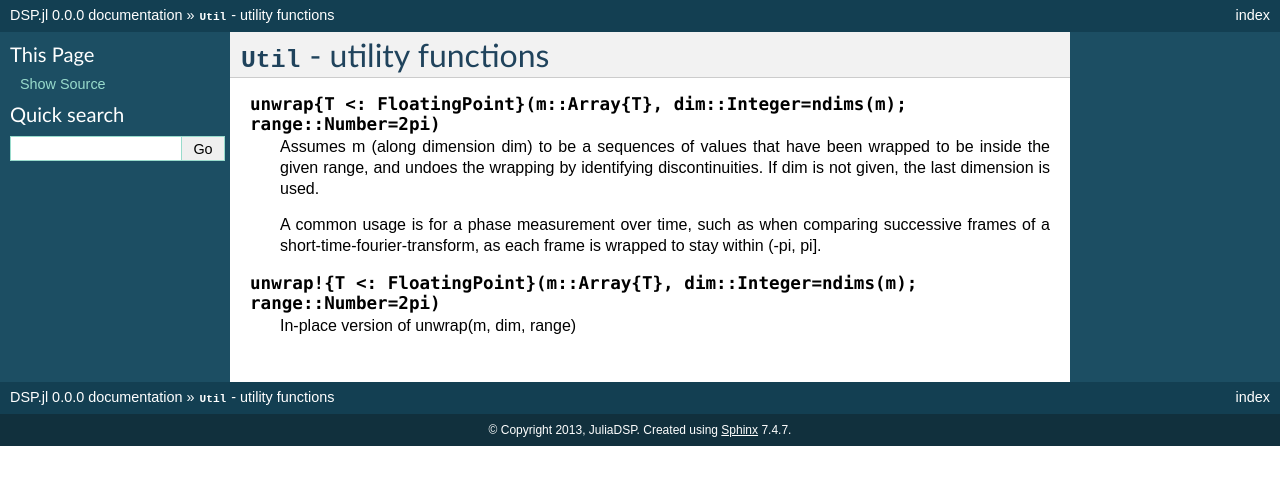
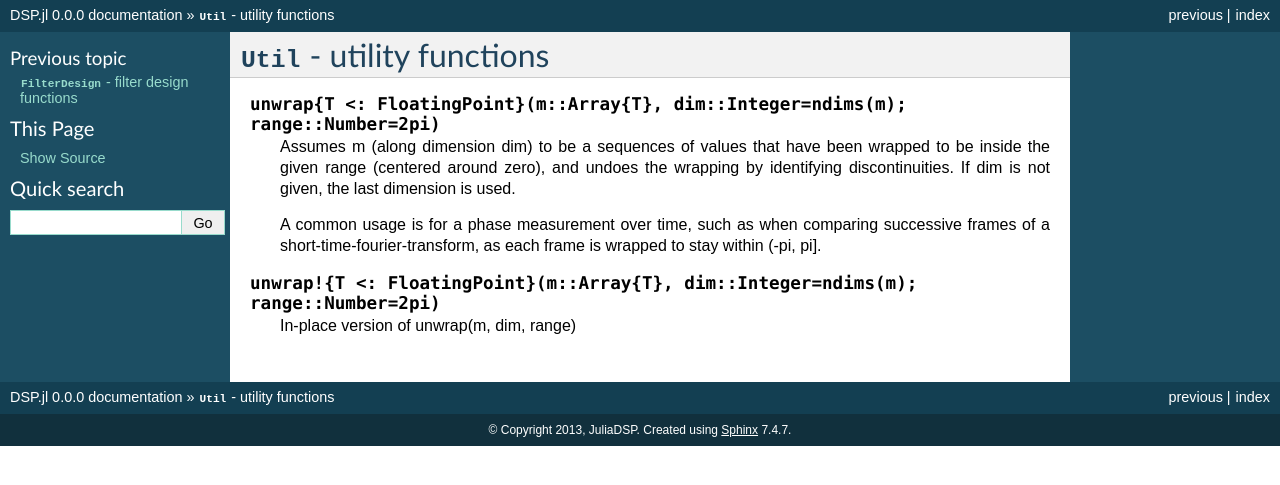
Before and after one commit to JuliaDSP/DSP.jl, a Sphinx documentation site: the page built from doc/util.rst, in a window 1280 px wide. Shown: the top 485 px of the page. Built offline with Sphinx 7.4.7, drawn with Linux system fonts in a browser that asks for light colours; formulas are drawn with MathJax 3.

Commit message:
Fixed documentation for util.jl, added it to index and README.

```diff
--- a/doc/index.rst
+++ b/doc/index.rst
@@ -17,6 +17,7 @@ DSP.jl provides a number of common DSP routines in Julia. So far, the following
    windows.rst
    fftfilt.rst
    filterdesign.rst
+   util.rst
 
 
 Indices and tables
--- a/doc/util.rst
+++ b/doc/util.rst
@@ -4,14 +4,14 @@
 .. function:: unwrap{T <: FloatingPoint}(m::Array{T}, dim::Integer=ndims(m);
                                          range::Number=2pi)
 
-    Assumes m (along dimension dim) to be a sequences of values that have been
-    wrapped to be inside the given range, and undoes the wrapping by
-    identifying discontinuities. If dim is not given, the last dimension is
-    used.
+    Assumes m (along dimension dim) to be a sequences of values that
+    have been wrapped to be inside the given range (centered around
+    zero), and undoes the wrapping by identifying discontinuities. If
+    dim is not given, the last dimension is used.
 
-    A common usage is for a phase measurement over time, such as when comparing
-    successive frames of a short-time-fourier-transform, as each frame is
-    wrapped to stay within (-pi, pi].
+    A common usage is for a phase measurement over time, such as when
+    comparing successive frames of a short-time-fourier-transform, as
+    each frame is wrapped to stay within (-pi, pi].
 
 .. function:: unwrap!{T <: FloatingPoint}(m::Array{T}, dim::Integer=ndims(m);
                                           range::Number=2pi)
```
Also changed, not shown: README.md (+1 -0 lines).
